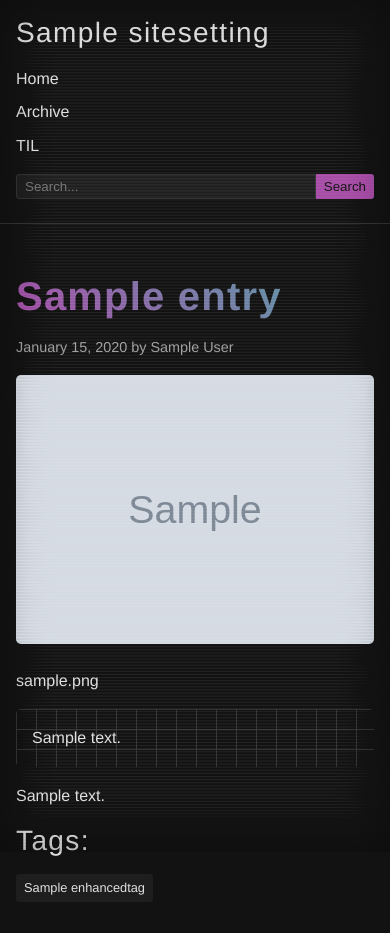
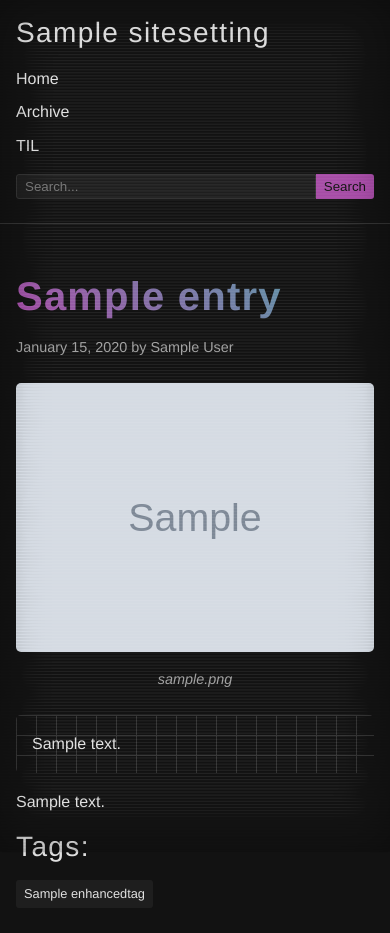
Before and after one commit to jamesfishwick/minimalwave-blog, a Django app: a page that uses templates/base.html in a window 390 px wide. Shown: the top 933 px of the page. Run offline with Django 5.2, Linux system fonts and the light colour scheme; tables that the repository leaves empty hold one stand-in row (values such as "Sample post"); grey boxes marked "Sample" are stand-in pictures; some libraries are stand-ins or nearby versions.

Commit message:
feat(styles): Constrain post images to max 900px width
- Add responsive image constraints (max 900px desktop, 100% mobile)
- Center images with auto margins
- Style figcaption with smaller font and center alignment
- Improves readability and prevents oversized images

```diff
--- a/static/css/additional.css
+++ b/static/css/additional.css
@@ -104,3 +104,33 @@
   box-shadow: 0 0 10px var(--accent-color);
   transition: box-shadow 0.3s ease;
 }
+
+/* Post image constraints and responsive sizing */
+.post-image {
+  max-width: 900px;
+  margin: 2rem auto;
+  display: block;
+}
+
+.post-image img {
+  width: 100%;
+  height: auto;
+  display: block;
+  border-radius: 5px;
+}
+
+.post-image figcaption {
+  margin-top: 0.5rem;
+  font-size: 0.9rem;
+  color: var(--text-secondary);
+  text-align: center;
+  font-style: italic;
+}
+
+/* Responsive adjustments for smaller screens */
+@media (max-width: 968px) {
+  .post-image {
+    max-width: 100%;
+    margin: 1.5rem 0;
+  }
+}
```
